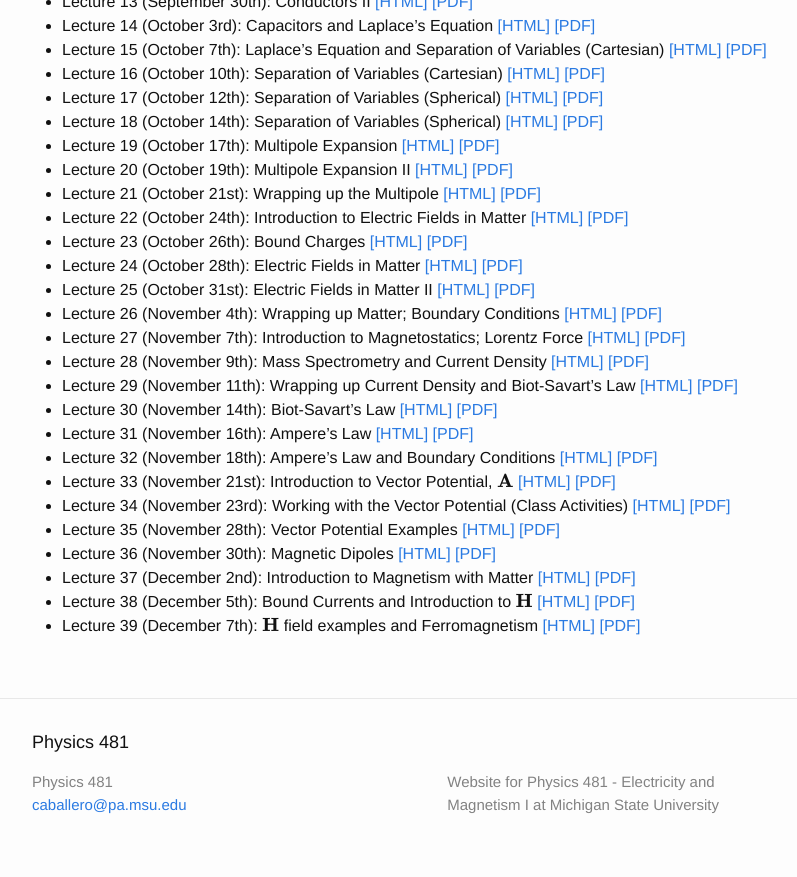
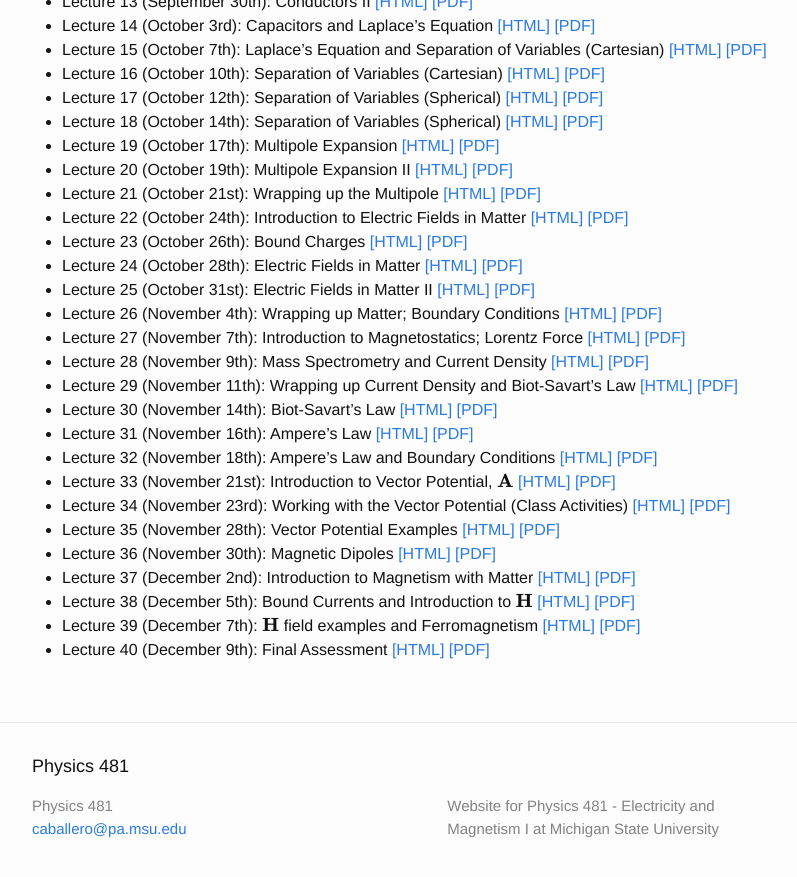
Before and after one commit to dannycab/phy481msu, a Jekyll site: the page built from notes/list_of_notes.md, in a window 1280 px wide and 900 px high, scrolled down 798 px. Shown: the top 877 px of the window, without its empty margins (238-1035 px from the left). Built offline with Jekyll 4.4.1, drawn with Linux system fonts in a browser that asks for light colours; formulas are drawn with MathJax 3.

Commit message:
updated slides

```diff
--- a/notes/list_of_notes.md
+++ b/notes/list_of_notes.md
@@ -1,45 +1,47 @@
 ---
+
 title: Class Notes & Slides
 layout: page
 permalink: notes/index.html
 ---
 
-* Lecture 1 (August 31st): Introduction to PHY 481 [[HTML]](./01-slides.html) [[PDF]](./01-slides.pdf)
-* Lecture 2 (September 2nd): Mathematics Review [[HTML]](./02-slides.html) [[PDF]](./02-slides.pdf)
-* Lecture 3 (September 7th): Mathematics Review II [[HTML]](./03-slides.html) [[PDF]](./03-slides.pdf)
-* Lecture 4 (September 9th): Electrostatics and Superposition [[HTML]](./04-slides.html) [[PDF]](./04-slides.pdf)
-* Lecture 5 (September 12th): Electrostatics and Superposition II [[HTML]](./05-slides.html)[[PDF]](./05-slides.pdf)
-* Lecture 6 (September 14th): Gauss' Law and $\delta$ functions [[HTML]](./06-slides.html) [[PDF]](./06-slides.pdf)
-* Lecture 7 (September 16th): Gauss' Law and $\delta$ functions II [[HTML]](./07-slides.html) [[PDF]](./07-slides.pdf)
-* Lecture 8 (September 19th): Gauss' Law and $\delta$ functions III  [[HTML]](./08-slides.html) [[PDF]](./08-slides.pdf)
-* Lecture 9 (September 21st): Electric Potential I [[HTML]](./09-slides.html) [[PDF]](./09-slides.pdf)
-* Lecture 10 (September 23rd): Electric Potential II [[HTML]](./10-slides.html) [[PDF]](./10-slides.pdf)
-* Lecture 11 (September 26th): Electrostatic Potential Energy [[HTML]](./11-slides.html) [[PDF]](./11-slides.pdf)
-* Lecture 12 (September 28th): Conductors [[HTML]](./12-slides.html) [[PDF]](./12-slides.pdf)
-* Lecture 13 (September 30th): Conductors II [[HTML]](./13-slides.html) [[PDF]](./13-slides.pdf)
-* Lecture 14 (October 3rd): Capacitors and Laplace's Equation [[HTML]](./14-slides.html) [[PDF]](./14-slides.pdf)
-* Lecture 15 (October 7th): Laplace's Equation and Separation of Variables (Cartesian) [[HTML]](./15-slides.html) [[PDF]](./15-slides.pdf)
-* Lecture 16 (October 10th): Separation of Variables (Cartesian) [[HTML]](./16-slides.html) [[PDF]](./16-slides.pdf)
-* Lecture 17 (October 12th): Separation of Variables (Spherical) [[HTML]](./17-slides.html) [[PDF]](./17-slides.pdf)
-* Lecture 18 (October 14th): Separation of Variables (Spherical) [[HTML]](./18-slides.html) [[PDF]](./18-slides.pdf)
-* Lecture 19 (October 17th): Multipole Expansion [[HTML]](./19-slides.html) [[PDF]](./19-slides.pdf)
-* Lecture 20 (October 19th): Multipole Expansion II [[HTML]](./20-slides.html) [[PDF]](./20-slides.pdf)
-* Lecture 21 (October 21st): Wrapping up the Multipole [[HTML]](./21-slides.html) [[PDF]](./21-slides.pdf)
-* Lecture 22 (October 24th): Introduction to Electric Fields in Matter [[HTML]](./22-slides.html) [[PDF]](./22-slides.pdf)
-* Lecture 23 (October 26th): Bound Charges [[HTML]](./23-slides.html) [[PDF]](./23-slides.pdf)
-* Lecture 24 (October 28th): Electric Fields in Matter [[HTML]](./24-slides.html) [[PDF]](./24-slides.pdf)
-* Lecture 25 (October 31st): Electric Fields in Matter II [[HTML]](./25-slides.html) [[PDF]](./25-slides.pdf)
-* Lecture 26 (November 4th): Wrapping up Matter; Boundary Conditions [[HTML]](./26-slides.html) [[PDF]](./26-slides.pdf)
-* Lecture 27 (November 7th): Introduction to Magnetostatics; Lorentz Force [[HTML]](./27-slides.html) [[PDF]](./27-slides.pdf)
-* Lecture 28 (November 9th): Mass Spectrometry and Current Density [[HTML]](./28-slides.html) [[PDF]](./28-slides.pdf)
-* Lecture 29 (November 11th): Wrapping up Current Density and Biot-Savart's Law [[HTML]](./29-slides.html) [[PDF]](./29-slides.pdf)
-* Lecture 30 (November 14th): Biot-Savart's Law [[HTML]](./30-slides.html) [[PDF]](./30-slides.pdf)
-* Lecture 31 (November 16th): Ampere's Law [[HTML]](./31-slides.html) [[PDF]](./31-slides.pdf)
-* Lecture 32 (November 18th): Ampere's Law and Boundary Conditions [[HTML]](./32-slides.html) [[PDF]](./32-slides.pdf)
-* Lecture 33 (November 21st): Introduction to Vector Potential, $\mathbf{A}$ [[HTML]](./33-slides.html) [[PDF]](./33-slides.pdf)
-* Lecture 34 (November 23rd): Working with the Vector Potential (Class Activities) [[HTML]](./34-slides.html) [[PDF]](./34-slides.pdf)
-* Lecture 35 (November 28th): Vector Potential Examples [[HTML]](./35-slides.html) [[PDF]](./35-slides.pdf)
-* Lecture 36 (November 30th): Magnetic Dipoles [[HTML]](./36-slides.html) [[PDF]](./36-slides.pdf)
-* Lecture 37 (December 2nd): Introduction to Magnetism with Matter [[HTML]](./37-slides.html) [[PDF]](./37-slides.pdf)
-* Lecture 38 (December 5th): Bound Currents and Introduction to $\mathbf{H}$ [[HTML]](./38-slides.html) [[PDF]](./38-slides.pdf)
-* Lecture 39 (December 7th): $\mathbf{H}$ field examples and Ferromagnetism [[HTML]](./39-slides.html) [[PDF]](./39-slides.pdf)
+-	Lecture 1 (August 31st): Introduction to PHY 481 [[HTML]](./01-slides.html) [[PDF]](./01-slides.pdf)
+-	Lecture 2 (September 2nd): Mathematics Review [[HTML]](./02-slides.html) [[PDF]](./02-slides.pdf)
+-	Lecture 3 (September 7th): Mathematics Review II [[HTML]](./03-slides.html) [[PDF]](./03-slides.pdf)
+-	Lecture 4 (September 9th): Electrostatics and Superposition [[HTML]](./04-slides.html) [[PDF]](./04-slides.pdf)
+-	Lecture 5 (September 12th): Electrostatics and Superposition II [[HTML]](./05-slides.html)[[PDF]](./05-slides.pdf)
+-	Lecture 6 (September 14th): Gauss' Law and $\delta$ functions [[HTML]](./06-slides.html) [[PDF]](./06-slides.pdf)
+-	Lecture 7 (September 16th): Gauss' Law and $\delta$ functions II [[HTML]](./07-slides.html) [[PDF]](./07-slides.pdf)
+-	Lecture 8 (September 19th): Gauss' Law and $\delta$ functions III [[HTML]](./08-slides.html) [[PDF]](./08-slides.pdf)
+-	Lecture 9 (September 21st): Electric Potential I [[HTML]](./09-slides.html) [[PDF]](./09-slides.pdf)
+-	Lecture 10 (September 23rd): Electric Potential II [[HTML]](./10-slides.html) [[PDF]](./10-slides.pdf)
+-	Lecture 11 (September 26th): Electrostatic Potential Energy [[HTML]](./11-slides.html) [[PDF]](./11-slides.pdf)
+-	Lecture 12 (September 28th): Conductors [[HTML]](./12-slides.html) [[PDF]](./12-slides.pdf)
+-	Lecture 13 (September 30th): Conductors II [[HTML]](./13-slides.html) [[PDF]](./13-slides.pdf)
+-	Lecture 14 (October 3rd): Capacitors and Laplace's Equation [[HTML]](./14-slides.html) [[PDF]](./14-slides.pdf)
+-	Lecture 15 (October 7th): Laplace's Equation and Separation of Variables (Cartesian) [[HTML]](./15-slides.html) [[PDF]](./15-slides.pdf)
+-	Lecture 16 (October 10th): Separation of Variables (Cartesian) [[HTML]](./16-slides.html) [[PDF]](./16-slides.pdf)
+-	Lecture 17 (October 12th): Separation of Variables (Spherical) [[HTML]](./17-slides.html) [[PDF]](./17-slides.pdf)
+-	Lecture 18 (October 14th): Separation of Variables (Spherical) [[HTML]](./18-slides.html) [[PDF]](./18-slides.pdf)
+-	Lecture 19 (October 17th): Multipole Expansion [[HTML]](./19-slides.html) [[PDF]](./19-slides.pdf)
+-	Lecture 20 (October 19th): Multipole Expansion II [[HTML]](./20-slides.html) [[PDF]](./20-slides.pdf)
+-	Lecture 21 (October 21st): Wrapping up the Multipole [[HTML]](./21-slides.html) [[PDF]](./21-slides.pdf)
+-	Lecture 22 (October 24th): Introduction to Electric Fields in Matter [[HTML]](./22-slides.html) [[PDF]](./22-slides.pdf)
+-	Lecture 23 (October 26th): Bound Charges [[HTML]](./23-slides.html) [[PDF]](./23-slides.pdf)
+-	Lecture 24 (October 28th): Electric Fields in Matter [[HTML]](./24-slides.html) [[PDF]](./24-slides.pdf)
+-	Lecture 25 (October 31st): Electric Fields in Matter II [[HTML]](./25-slides.html) [[PDF]](./25-slides.pdf)
+-	Lecture 26 (November 4th): Wrapping up Matter; Boundary Conditions [[HTML]](./26-slides.html) [[PDF]](./26-slides.pdf)
+-	Lecture 27 (November 7th): Introduction to Magnetostatics; Lorentz Force [[HTML]](./27-slides.html) [[PDF]](./27-slides.pdf)
+-	Lecture 28 (November 9th): Mass Spectrometry and Current Density [[HTML]](./28-slides.html) [[PDF]](./28-slides.pdf)
+-	Lecture 29 (November 11th): Wrapping up Current Density and Biot-Savart's Law [[HTML]](./29-slides.html) [[PDF]](./29-slides.pdf)
+-	Lecture 30 (November 14th): Biot-Savart's Law [[HTML]](./30-slides.html) [[PDF]](./30-slides.pdf)
+-	Lecture 31 (November 16th): Ampere's Law [[HTML]](./31-slides.html) [[PDF]](./31-slides.pdf)
+-	Lecture 32 (November 18th): Ampere's Law and Boundary Conditions [[HTML]](./32-slides.html) [[PDF]](./32-slides.pdf)
+-	Lecture 33 (November 21st): Introduction to Vector Potential, $\mathbf{A}$ [[HTML]](./33-slides.html) [[PDF]](./33-slides.pdf)
+-	Lecture 34 (November 23rd): Working with the Vector Potential (Class Activities) [[HTML]](./34-slides.html) [[PDF]](./34-slides.pdf)
+-	Lecture 35 (November 28th): Vector Potential Examples [[HTML]](./35-slides.html) [[PDF]](./35-slides.pdf)
+-	Lecture 36 (November 30th): Magnetic Dipoles [[HTML]](./36-slides.html) [[PDF]](./36-slides.pdf)
+-	Lecture 37 (December 2nd): Introduction to Magnetism with Matter [[HTML]](./37-slides.html) [[PDF]](./37-slides.pdf)
+-	Lecture 38 (December 5th): Bound Currents and Introduction to $\mathbf{H}$ [[HTML]](./38-slides.html) [[PDF]](./38-slides.pdf)
+-	Lecture 39 (December 7th): $\mathbf{H}$ field examples and Ferromagnetism [[HTML]](./39-slides.html) [[PDF]](./39-slides.pdf)
+-	Lecture 40 (December 9th): Final Assessment [[HTML]](./40-slides.html) [[PDF]](./40-slides.pdf)
```
Also changed, not shown: notes/40-slides.md (added, +30 -0 lines), 1 other file.
